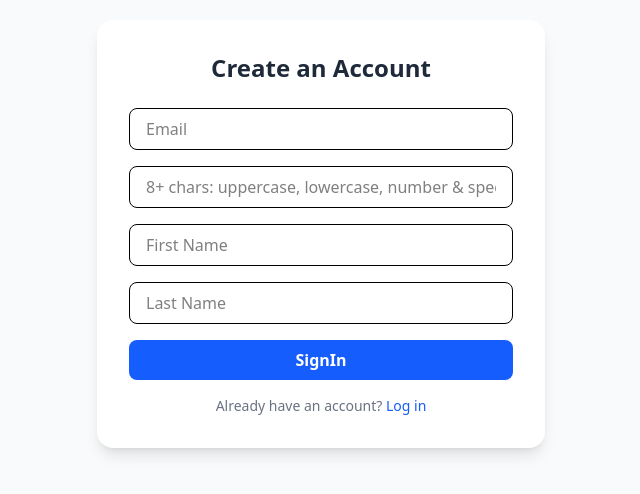
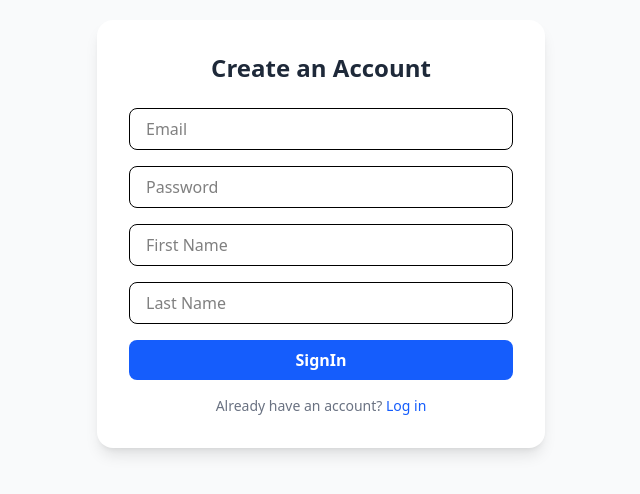
Before and after one commit to sakshi55jha/quick-log, a React (Vite) app in the folder quick-log-frontend/: page / in a window 1280 px wide. Shown: the part 166-660 px from the top of the page, without its empty margins (319-959 px from the left). Built offline with nearby package versions, Linux system fonts and the light colour scheme.

Commit message:
password validation

```diff
--- a/quick-log-frontend/src/pages/SignIn.tsx
+++ b/quick-log-frontend/src/pages/SignIn.tsx
@@ -59,11 +59,11 @@ export default function SignIn() {
           />
           {/* Password */}
           <input
-           type="password"
-        placeholder="8+ chars: uppercase, lowercase, number & special char"
-        pattern="^(?=.*[a-z])(?=.*[A-Z])(?=.*\d)(?=.*[@$!%*?&])[A-Za-z\d@$!%*?&]{8,}$"
-        title="Password must be at least 8 characters, include uppercase, lowercase, number, and special character."
-
+            type="password"
+            name="password"
+            placeholder="Password"
+            pattern="^(?=.*[a-z])(?=.*[A-Z])(?=.*\d)(?=.*[@$!%*?&])[A-Za-z\d@$!%*?&]{8,}$"
+            title="Password must be at least 8 characters, include uppercase, lowercase, number, and special character."
             value={form.password}
             onChange={handleChange}
             className="px-4 py-2 border rounded-lg focus:ring-2 focus:ring-blue-400 outline-none"
```
